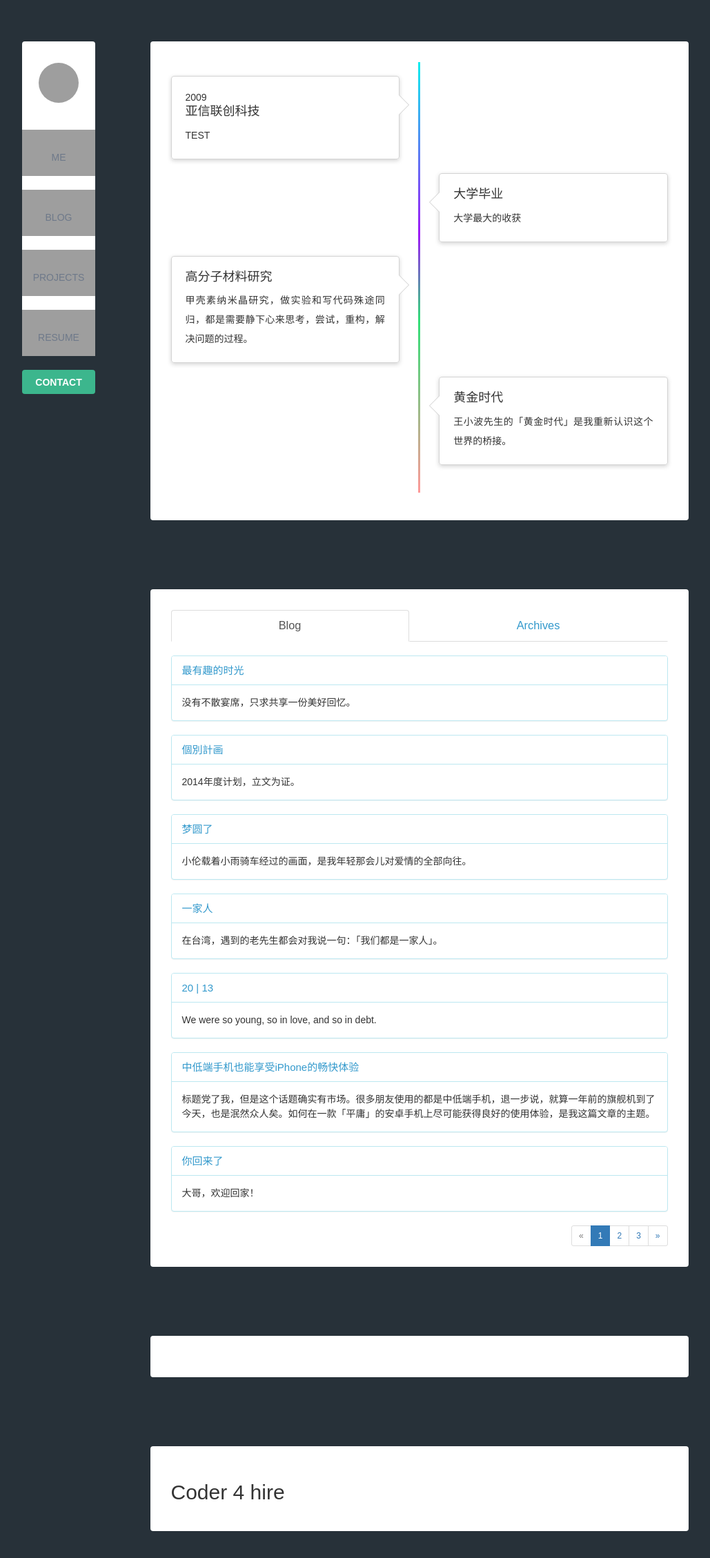
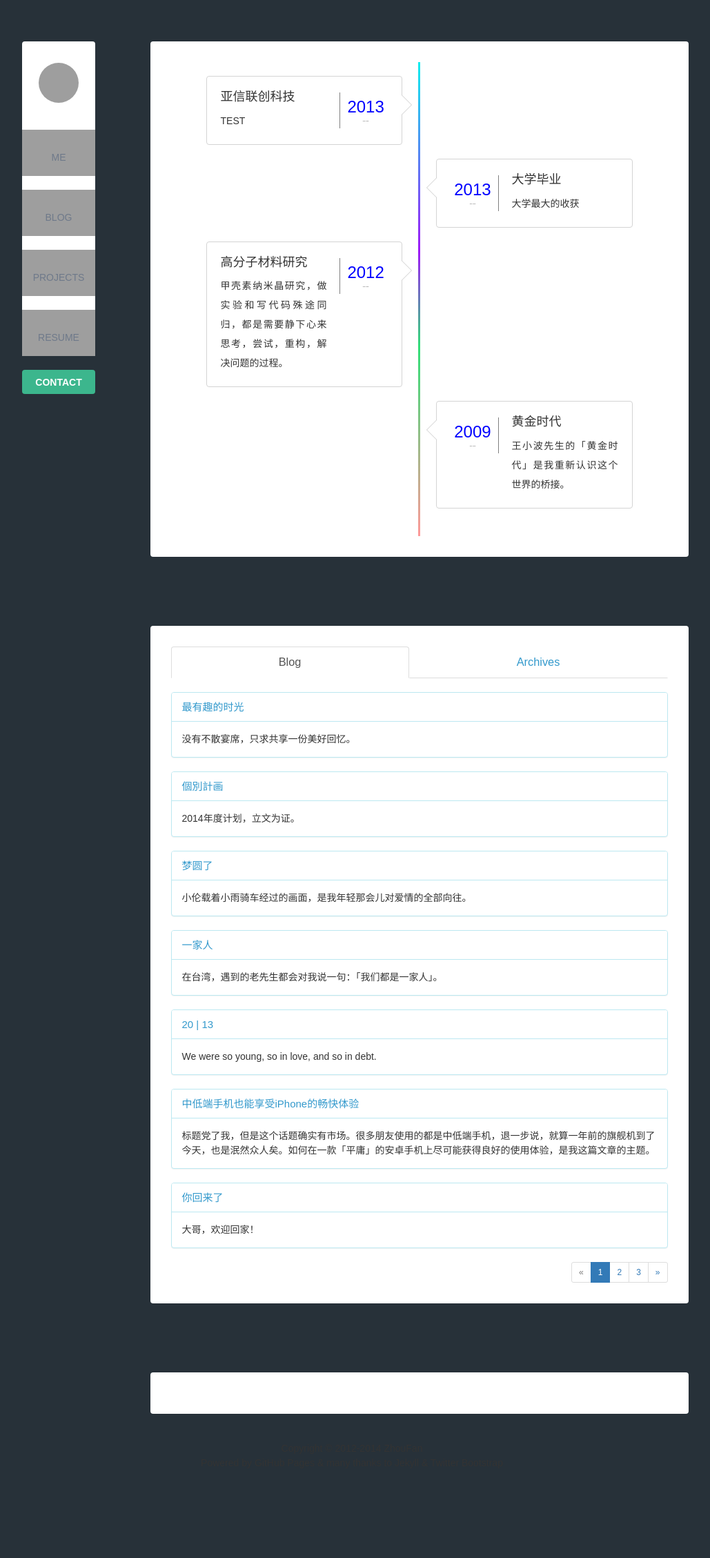
Before and after one commit to zhoufan2013/zhoufan2013.github.io, a Jekyll site: the page built from index.html, in a window 1280 px wide, cut to the strip 0-2301 px from the top of the page. Shown: the top 2258 px of the strip at 69% size, without its empty margins (130-1159 px from the left). Built offline with Jekyll 4.4.1, drawn with Linux system fonts in a browser that asks for light colours; nearby versions of some CDN libraries; Markdown is read by kramdown in place of the engine named in the settings; the list of posts is cut into pages by our own code; comment, search, counter and statistics services are not loaded; after the commit the page ends 2131 px from its top, so only the background shows below that; grey boxes are pictures that could not be loaded.

Commit message:
update resume

```diff
--- a/_includes/introduction.html
+++ b/_includes/introduction.html
@@ -8,7 +8,7 @@
 			<li class="me"><a href="#me">ME</a></li>
 			<li class="blog"><a href="#blog">BLOG</a></li>
 			<li class="projects"><a href="#projects">PROJECTS</a></li>
-			<li class="resume"><a href="#resume">RESUME</a></li>
+			<li class="resume"><a href="/resume">RESUME</a></li>
 		</ul>
 	</div>
 
--- a/css/style.css
+++ b/css/style.css
@@ -135,12 +135,7 @@ a:focus {
 	color:#999999;
 	font-size:0.9em;
 }
-small{
-	font-family: "Open Sans", "HelveticaNeue-Light","Helvetica Neue Light","Helvetica Neue",Helvetica,Arial,sans-serif;
-	font-weight: 300;
-	color: #555;
 
-}
 
 /* archive links */
 .line{
@@ -232,10 +227,25 @@ small{
 	margin-top: 60px;
 }
 
+.resume-page{
+	margin-top: 60px;
+	background: #fff;
+	border-radius: 4px;
+}
+
 #menu{
 	background-color: #fff;
 	border-radius: 4px;
 }
+
+/* remove 15px of div`s padding in bootstrap */
+div.row-resume > div[class*="col-"] {
+	padding-left: 0px;
+	padding-right: 0px;
+}
+
+
+
 
 /*  */
 .pane-spacing{
--- a/css/timeline.css
+++ b/css/timeline.css
@@ -1,6 +1,231 @@
+/* resume css */
+avatar{
+    display: block;
+    height: 200px;
+    width: 100%;
+    background-color: rgba(255, 181, 4, 1);
+    border-top-left-radius: 4px;
+    border-top-right-radius: 4px;
+}
+
+avatar > div{
+    width: 50%;
+    margin: 0 auto;
+    padding-top: 15px;
+    text-align: center;
+}
+
+avatar > div > img{
+    width: 130px;
+    height: 130px;
+    -webkit-border-radius: 50%;
+    -moz-border-radius: 50%;
+    -ms-border-radius: 50%;
+    -o-border-radius: 50%;
+    border-radius: 50%;
+    -webkit-transition: border-radius 1s;
+    -moz-transition: border-radius 1s;
+    -o-transition: border-radius 1s;
+    transition: border-radius 1s;
+}
+
+avatar > div.name{
+    font-size: 20px;
+    font-weight: 300;
+}
+
+basicinfo{
+    display: block;
+    height: 160px;
+    width: 100%;
+    background-color: rgba(240, 241, 241, 1);
+}
+
+basicinfo > div{
+    padding-top: 30px;
+    text-align: left;
+    width: 80%;
+    margin: 0 auto;
+}
+
+.basicinfo-left{
+    float: left;
+    width: 34%;
+    text-align: left;
+}
+
+.basicinfo-middle{
+    float: left;
+    width: 33%;
+    text-align: left;
+}
+
+.basicinfo-right{
+    float: left;
+    width: 33%;
+    text-align: left;
+}
+
+.basicinfo-up{
+    margin-top: 10px;
+}
+
+.basicinfo-down{
+    margin-top: 30px;
+}
+
+.fa-male, .fa-map-marker, .fa-envelope, .fa-phone-square{
+    font-size: 20px;
+    color: #666;
+    width: 15%;
+}
+
+.delimiter-left{
+    width: 45%;
+    float: left;
+    border-top-width: 3px;
+    border-top-style: double;
+    border-top-color: rgba(240, 241, 241, 1);
+    margin-top: 7px;
+
+}
+
+.delimiter-middle{
+    width: 10%;
+    float: left;
+    text-align: center;
+    font-size: 16px;
+    font-family: 'brandon-grotesque',sans-serif;
+    color: grey;
+}
+
+.delimiter-right{
+    width: 45%;
+    float: left;
+    border-top-width: 3px;
+    border-top-style: double;
+    border-top-color: rgba(240, 241, 241, 1);
+    margin-top: 7px;
+}
+
+experiences, profession{
+    display: block;
+    width: 90%;
+    height: 50px;
+    margin: 0 auto;
+    padding-top: 20px;
+    text-align: center;
+}
+
+experiences > .delimiter-left{
+  width: 40%;
+}
+
+experiences > .delimiter-middle{
+  width: 20%;
+}
+
+experiences > .delimiter-right{
+  width: 40%;
+}
+
+skills{
+    display: block;
+    width: 90%;
+    height: 120px;
+    margin: 0 auto;
+    padding-top: 20px;
+}
+
+.skills-left{
+    width: 50%;
+    float: left;
+}
+
+.skills-right{
+    width: 50%;
+    float: left;
+}
+
+.skills-item{
+    width: 100%;
+}
+
+.skills-name{
+    float: left;
+    width: 35%;
+    font-size: 16px;
+    font-family: 'brandon-grotesque',sans-serif;
+    text-align: center;
+}
+
+.skills-progress{
+    float: left;
+    width: 55%;
+    text-align: left;
+}
+
+.progress{
+    height: 15px;
+    border-radius: 8px;
+}
+
+social{
+    display: block;
+    width: 90%;
+    height: 50px;
+    margin: 0 auto;
+    padding-top: 20px;
+    text-align: center;
+}
+
+socialinfo{
+    display: block;
+    width: 90%;
+    height: 100px;
+    margin: 0 auto;
+    text-align: center;
+}
+
+.contact-item{
+    width: 100%;
+    height: 20px;
+    margin-top: 10px;
+}
+
+.contact-left{
+    width: 50%;
+    float: left;
+}
+
+.contact-right{
+    width: 50%;
+    float: left;
+}
+
+.contact-brand{
+    float: left;
+    width: 35%;
+    text-align: center;
+}
+
+.contact-address{
+    float: left;
+    width: 65%;
+    text-align: left;
+}
+
+.fa-github, .fa-linkedin, .fa-weibo, .fa-twitter{
+    font-size: 20px;
+    color: #666;
+}
+
+/* timeline */
 .timeline {
+    width: 90%;
+    margin:    0 auto;
     position: relative;
-    padding: 20px 0 20px;
+    padding: 20px 15px 20px;
     list-style: none;
 }
 
@@ -52,11 +277,10 @@
     float: left;
     position: relative;
     width: 46%;
-    padding: 20px;
+    padding: 15px;
     border: 1px solid #d4d4d4;
     border-radius: 4px;
-    -webkit-box-shadow: 0px 2px 6px rgba(0,0,0,0.175);
-    box-shadow: 0px 2px 6px rgba(0,0,0,0.175);
+
 }
 
 .timeline > li > .timeline-panel:before {
@@ -114,3 +338,51 @@
 .timeline-body > p + p {
     margin-top: 5px;
 }
+
+.timeline > li > .timeline-panel > div.timeline-panel-date{
+    float: right;
+    position: relative;
+}
+
+.timeline > li > .timeline-panel > div.timeline-panel-date > div{
+    border-left: 1px grey solid;
+    margin-top: 8px;
+}
+
+timeline-year{
+    display: block;
+    font-size: 24px;
+    font-weight: 300;
+    color: blue;
+    padding: 10px 10px 0px 10px;
+}
+
+timeline-date{
+    font-size: 2px;
+    margin: 0 auto;
+    display: table;
+}
+
+.timeline > li > .timeline-panel > div.timeline-panel-body{
+    float: left;
+    position: relative;
+    width: 65%;
+    padding: 5px;
+}
+
+.timeline > li > .timeline-panel > div.timeline-panel-date-inverted{
+    float: left;
+    position: relative;
+}
+
+.timeline > li > .timeline-panel > div.timeline-panel-date-inverted > div{
+    border-right: 1px grey solid;
+    margin-top: 8px;
+}
+
+.timeline > li > .timeline-panel > div.timeline-panel-body-inverted{
+    float: right;
+    position: relative;
+    width: 65%;
+    padding: 5px;
+}
--- a/index.html
+++ b/index.html
@@ -11,7 +11,13 @@ title: 周凡君の个人站
 	        <ul class="timeline">
 	            <li>
 	                <div class="timeline-panel">
-	                	<div class="timeline-date">2009</div>
+                		<div class="timeline-panel-date">
+                			<div class="clearfix">
+                				<timeline-year>2013</timeline-year>
+                				<timeline-date>May-Now</timeline-date>
+                			</div>
+                		</div>
+                		<div class="timeline-panel-body">
                 			<div class="timeline-heading">
 		                        <h4 class="timeline-title">亚信联创科技</h4>
 		                    </div>
@@ -19,9 +25,17 @@ title: 周凡君の个人站
 		                        <p>TEST</p>
 		                    </div>
                 		</div>
+	                </div>
 	            </li>
 	            <li class="timeline-inverted">
             		<div class="timeline-panel">
+            			<div class="timeline-panel-date-inverted">
+		            		<div class="clearfix">
+                				<timeline-year>2013</timeline-year>
+                				<timeline-date>May-Now</timeline-date>
+                			</div>
+		            	</div>
+		            	<div class="timeline-panel-body-inverted">
 		                    <div class="timeline-heading">
 		                        <h4 class="timeline-title">大学毕业</h4>
 		                    </div>
@@ -29,9 +43,17 @@ title: 周凡君の个人站
 		                        <p>大学最大的收获</p>
 		                    </div>
 		                </div>
+	                </div>
 	            </li>
 	            <li>
 	                <div class="timeline-panel">
+	                	<div class="timeline-panel-date">
+		            		<div class="clearfix">
+                				<timeline-year>2012</timeline-year>
+                				<timeline-date>May-Now</timeline-date>
+                			</div>
+		            	</div>
+		            	<div class="timeline-panel-body">
 		                    <div class="timeline-heading">
 		                        <h4 class="timeline-title">高分子材料研究</h4>
 		                    </div>
@@ -39,9 +61,17 @@ title: 周凡君の个人站
 		                        <p>甲壳素纳米晶研究，做实验和写代码殊途同归，都是需要静下心来思考，尝试，重构，解决问题的过程。</p>
 		                    </div>
 	                    </div>
+	                </div>
 	            </li>
 	            <li class="timeline-inverted">
 	                <div class="timeline-panel">
+	                	<div class="timeline-panel-date-inverted">
+		            		<div class="clearfix">
+                				<timeline-year>2009</timeline-year>
+                				<timeline-date>May-Now</timeline-date>
+                			</div>
+		            	</div>
+		            	<div class="timeline-panel-body-inverted">
 		            		<div class="timeline-heading">
 		                        <h4 class="timeline-title">黄金时代</h4>
 		                    </div>
@@ -49,10 +79,9 @@ title: 周凡君の个人站
 		                        <p>王小波先生的「黄金时代」是我重新认识这个世界的桥接。</p>
 		                    </div>
 		            	</div>
+	                </div>
 	            </li>
 	        </ul>
-
-
 		</div>
 
 		<div id="blog" class="col-xs-12 col-sm-10 col-sm-offset-1 col-md-8 col-md-offset-3 minus-height front-page-left">
@@ -133,12 +162,6 @@ title: 周凡君の个人站
 
 		</div>
 
-		<div id="resume" class="col-xs-12 col-sm-10 col-sm-offset-1 col-md-8 col-md-offset-3 minus-height front-page-left">
-
-			<h2>Coder 4 hire</h2>
-
-		</div>
-
 		{% include introduction.html %}
 
 	</div>
```
Lines whose indentation alone changed are shown as unchanged.
